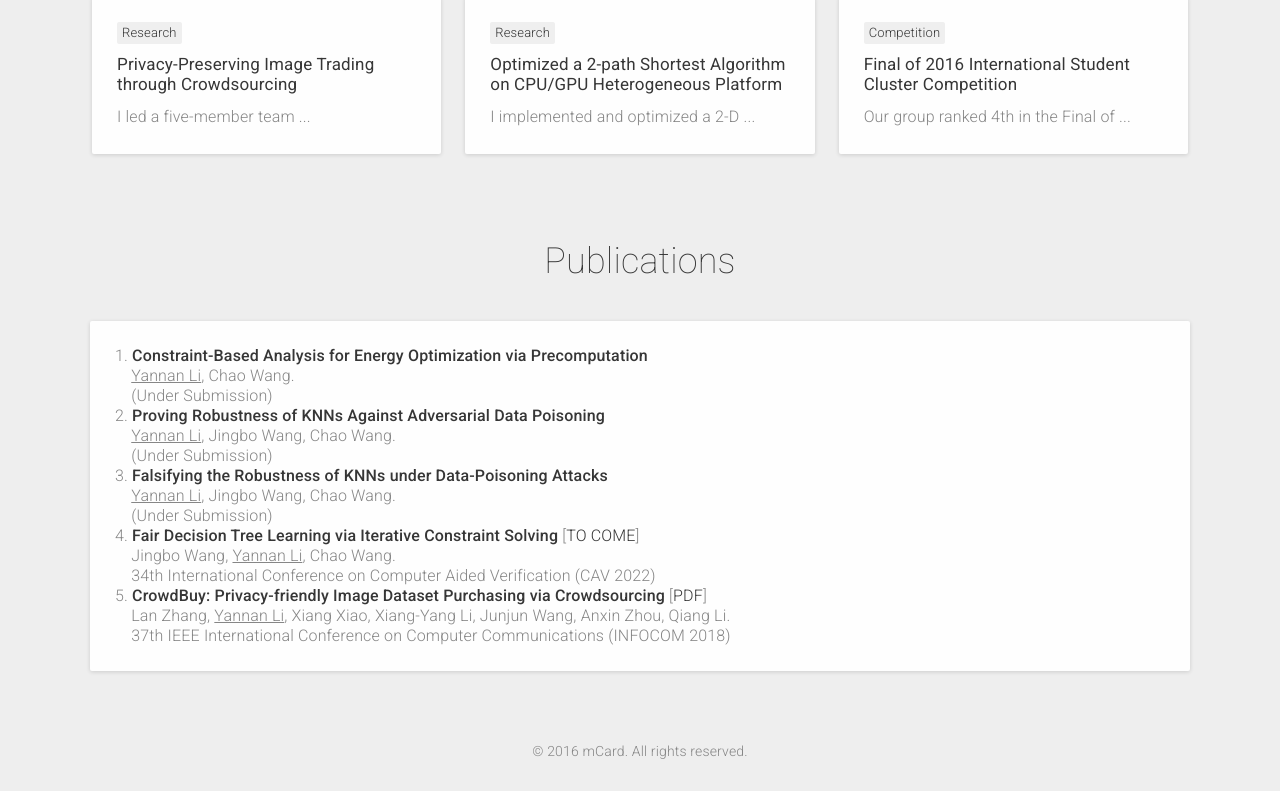
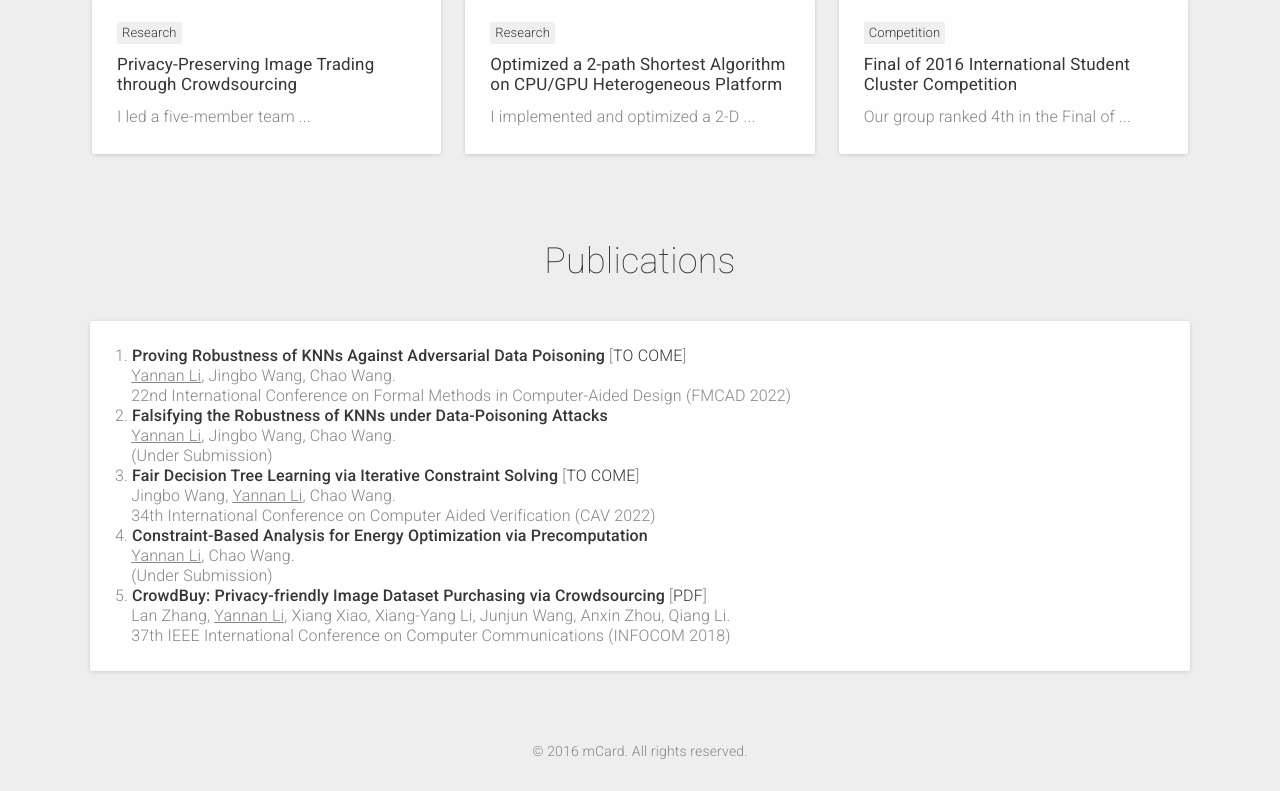
Before and after one commit to YannanLiCS/YannanLiCS.github.io, a plain HTML site: page index.html in a window 1280 px wide. Shown: the part 1806-2597 px from the top of the page. Drawn offline with Linux system fonts and the light colour scheme; some packages are replaced by stand-ins of ours; files whose address does not match are found by name.

Commit message:
Updated Publications

```diff
--- a/index.html
+++ b/index.html
@@ -422,25 +422,25 @@
 					<div class="title">Publications</div>
 					<div class="content-box animated">
 						<div class="text-box">
-                            1. <strong>Constraint-Based Analysis for Energy Optimization via Precomputation</strong>
-                            <br>   &nbsp &nbsp <u>Yannan Li</a></u>, Chao Wang.
+                            1. <strong>Proving Robustness of KNNs Against Adversarial Data Poisoning</strong> [<a href="">TO COME</a>]
+                            <br>   &nbsp &nbsp <u>Yannan Li</a></u>, Jingbo Wang, Chao Wang.
                             <br>
-                            &nbsp &nbsp (Under Submission) </li>
+                            &nbsp &nbsp 22nd International Conference on Formal Methods in Computer-Aided Design (FMCAD 2022) </li>
                             <br>
-                            2. <strong>Proving Robustness of KNNs Against Adversarial Data Poisoning</strong>
+                            2. <strong>Falsifying the Robustness of KNNs under Data-Poisoning Attacks</strong>
                             <br>   &nbsp &nbsp <u>Yannan Li</a></u>, Jingbo Wang, Chao Wang.
                             <br>
                             &nbsp &nbsp (Under Submission) </li>
                             <br>
-                            3. <strong>Falsifying the Robustness of KNNs under Data-Poisoning Attacks</strong>
-                            <br>   &nbsp &nbsp <u>Yannan Li</a></u>, Jingbo Wang, Chao Wang.
-                            <br>
-                            &nbsp &nbsp (Under Submission) </li>
-                            <br>
-                            4. <strong>Fair Decision Tree Learning via Iterative Constraint Solving</strong> [<a href="">TO COME</a>]
+                            3. <strong>Fair Decision Tree Learning via Iterative Constraint Solving</strong> [<a href="">TO COME</a>]
                             <br>   &nbsp &nbsp Jingbo Wang, <u>Yannan Li</a></u>, Chao Wang.
                             <br>
                             &nbsp &nbsp 34th International Conference on Computer Aided Verification (CAV 2022) </li>
+                            <br>
+                            4. <strong>Constraint-Based Analysis for Energy Optimization via Precomputation</strong>
+                            <br>   &nbsp &nbsp <u>Yannan Li</a></u>, Chao Wang.
+                            <br>
+                            &nbsp &nbsp (Under Submission) </li>
                             <br>
                             5. <strong>CrowdBuy: Privacy-friendly Image Dataset Purchasing via Crowdsourcing</strong> [<a href="images/CrowdBuy.pdf">PDF</a>]
                             <br>   &nbsp &nbsp Lan Zhang, <u>Yannan Li</a></u>, Xiang Xiao, Xiang-Yang Li, Junjun Wang, Anxin Zhou, Qiang Li.
```
